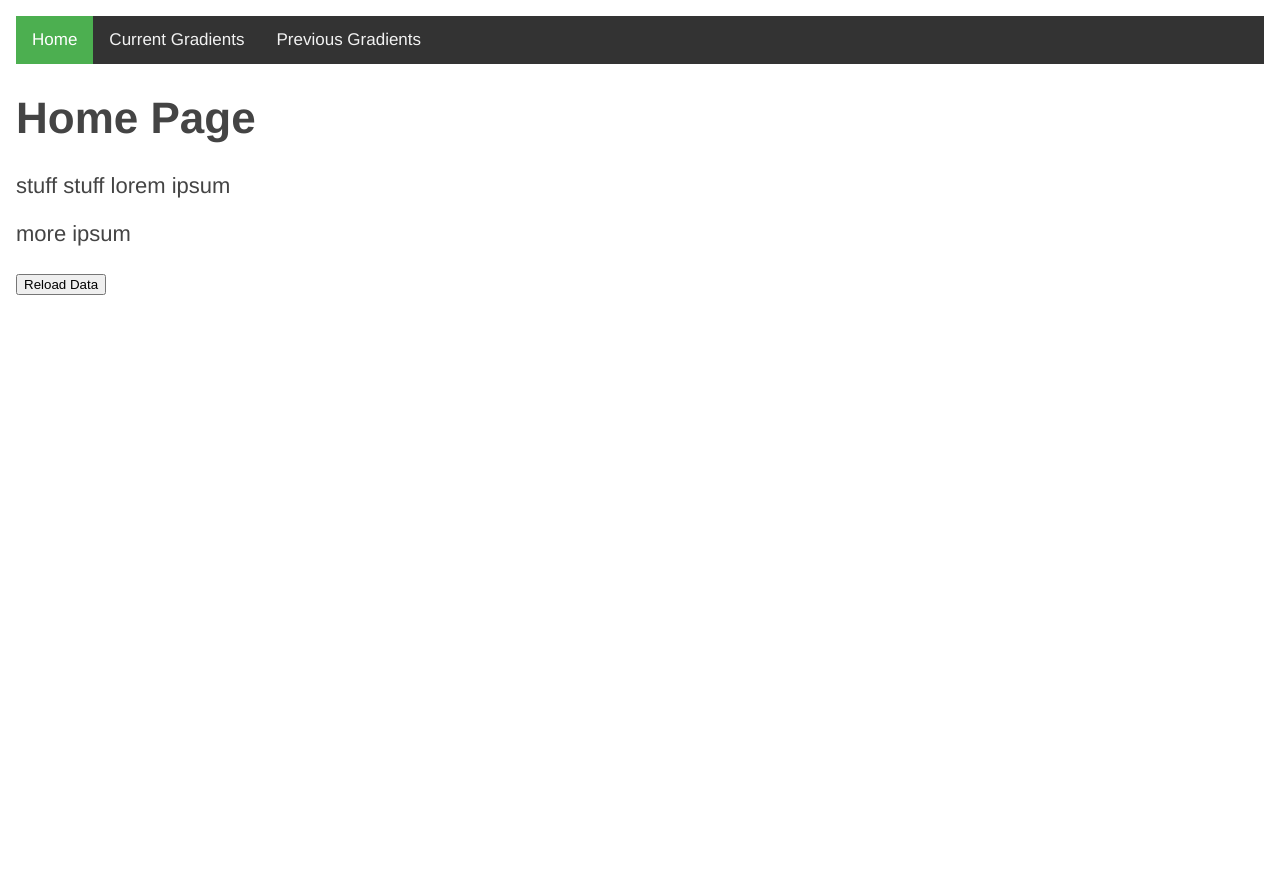
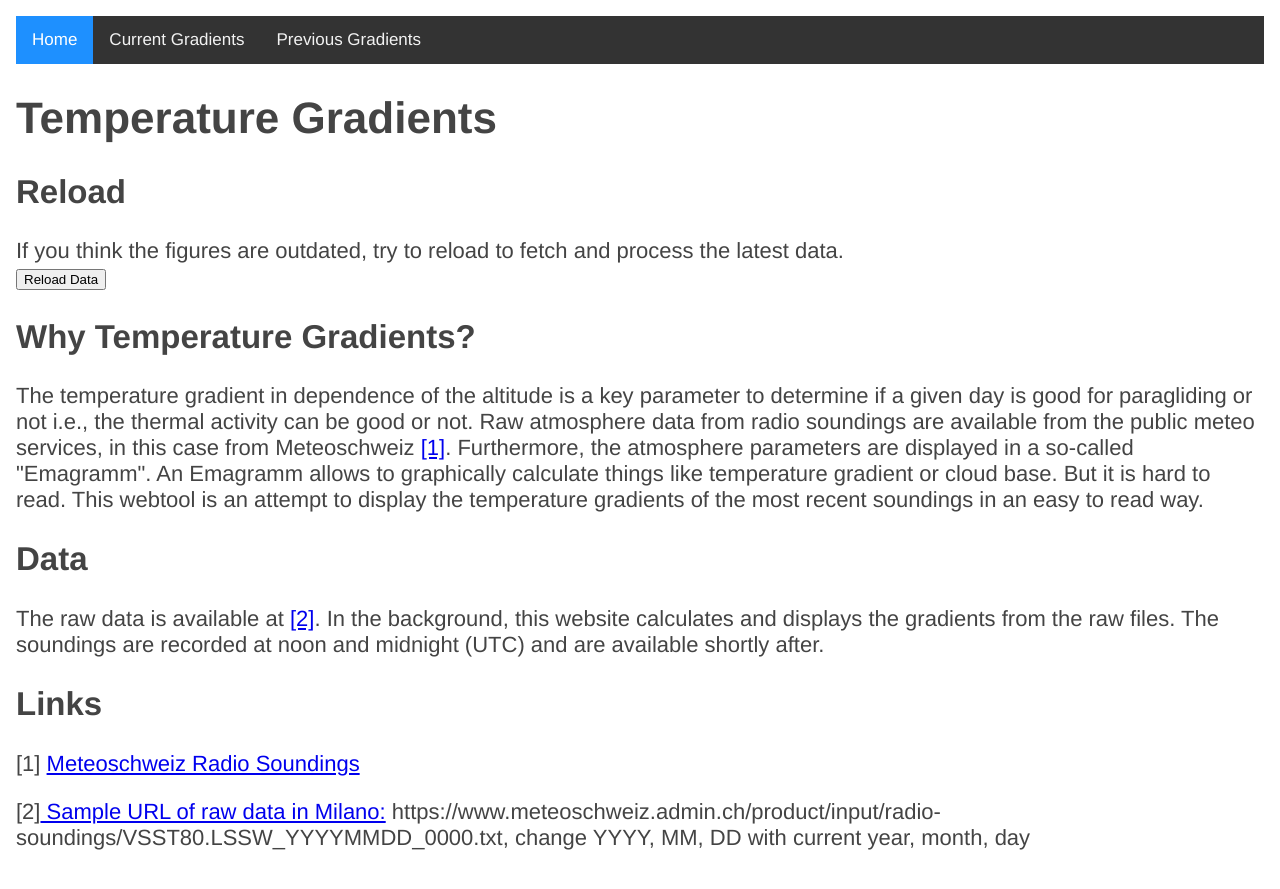
Before and after one commit to quattervals/ema, a Flask app: page / in a window 1280 px wide. Before the commit the page ends 295 px from the top, so only its background shows below. Run offline with Flask 2, Linux system fonts and the light colour scheme.

Commit message:
Get ready to deploy:
- it's gradients, not ema
- screen size
- handle non-existing directory
- js fixing
- home page text

```diff
--- a/emaserver.py
+++ b/emaserver.py
@@ -24,6 +24,5 @@
 
 if __name__ == "__main__":
 
-    #ematool.ema()
-    app.run(debug=True, host='192.168.0.29')
-    # app.run(debug=True)
+    # app.run(debug=True, host='192.168.0.29')
+    app.run(debug=True)
--- a/ematool.py
+++ b/ematool.py
@@ -1,4 +1,3 @@
-
 import numpy as np
 import pandas as pd
 import requests
@@ -8,6 +7,7 @@ import datetime
 import re
 import copy
 import pickle
+import os
 
 code_location = {
     'VSST76' : "Payerne",
@@ -41,6 +41,8 @@ def fetch_raw_data(url_config: dict) -> list:
             res = requests.get(req_str)
 
             file_name = "rawfiles/" + str(station["name"]) + "_" + str(station["code"]) + date + time
+
+            os.makedirs(os.path.dirname(file_name), exist_ok=True)
             with open(file_name, 'w') as f:
                 f.write(res.text)
                 file_list.append(file_name)
@@ -135,13 +137,10 @@ def grad_calc(ema: dict) -> None:
 
 def grad_plot(ema: dict) -> None:
     """
-    Makes saves plots
+    Makes and saves plots
 
     Resources:
-
     https://matplotlib.org/3.1.1/gallery/subplots_axes_and_figures/axhspan_demo.html#sphx-glr-gallery-subplots-axes-and-figures-axhspan-demo-py
-    https://matplotlib.org/3.1.1/gallery/lines_bars_and_markers/span_regions.html#sphx-glr-gallery-lines-bars-and-markers-span-regions-py
-    http://pyhogs.github.io/colormap-examples.html
     """
     grad = ema["grad"]
 
--- a/static/css/template.css
+++ b/static/css/template.css
@@ -1,4 +1,3 @@
-
 body {
 margin: 0;
 padding: 1rem;
@@ -20,11 +19,11 @@ color: #444;
     height: auto;
 }
 /* screen larger than 600px -> two columns */
-@media (min-width: 900px) {
+@media (min-width: 1200px) {
   .cards { grid-template-columns: repeat(2, 1fr); }
 }
 /* screen larger than 900px -> three columns */
-@media (min-width: 1200px) {
+@media (min-width: 2000px) {
   .cards { grid-template-columns: repeat(3, 1fr); }
 }
 
@@ -61,7 +60,7 @@ color: #444;
 
 /* Add an active class to highlight the current page */
 .topnav a.active {
-  background-color: #4CAF50;
+  background-color: dodgerblue; /* #4CAF50;*/
   color: white;
 }
 
@@ -96,7 +95,6 @@ color: #444;
 
 
 /*https://codepen.io/katcodes/pen/bNydQr*/
-
 /*https://www.w3schools.com/howto/howto_css_modal_images.asp*/
 /*Style the Image Used to Trigger the Modal */
 img:hover{
@@ -152,11 +150,9 @@ img:hover{
   border: 1px solid black;
   clear: both;
 }
-
 .inversion {
   background-color: #ff8000;
 }
-
 .nothing {
   background-color: #f2f2f2;
 }
@@ -169,8 +165,3 @@ img:hover{
 .strong {
   background-color: #0099ff;
 }
-
-
-.blue {
-  background-color: blue;
-}
--- a/static/js/script.js
+++ b/static/js/script.js
@@ -1,4 +1,4 @@
-console.log('hello')
+// console.log('hello')
 
 
 function myFunction() {
@@ -10,17 +10,18 @@ function myFunction() {
   }
 }
 
-
-$(".showModal").click(function(event){
+window.onload = function () {
+  $(".showModal").click(function (event) {
     $(".modal").show();
     var x = $(event.currentTarget).attr("src");
 
     $("#modalImg").attr("src", x);
-  // $(".modal-content").attr("src", x);
+    $(".modal-content").attr("src", x);
     console.log(x);
   });
 
 
-$("#overlay").click(function(){
+  $("#overlay").click(function () {
     $(".modal").hide();
   });
+};
--- a/templates/home.html
+++ b/templates/home.html
@@ -9,10 +9,11 @@
 <body>
    {% extends "template.html" %}
    {% block content %}
-   <h1> Home Page </h1>
-   <p> stuff stuff lorem ipsum </p>
-   <p> more ipsum </p>
+   <h1> Temperature Gradients </h1>
 
+   <h2>Reload</h2>
+
+   If you think the figures are outdated, try to reload to fetch and process the latest data.
 
    <div class="container">
       <form method="post">
@@ -20,12 +21,35 @@
    </div>
 
 
+   <h2>Why Temperature Gradients?</h2>
 
+   The temperature gradient in dependence of the altitude is a key parameter to determine if a given day is good for
+   paragliding or not i.e., the thermal activity can be good or not. Raw atmosphere data from radio soundings are
+   available from the public meteo services, in this case from Meteoschweiz <a href="#foot_meteoschweiz">[1]</a>.
+   Furthermore, the atmosphere parameters are displayed in a so-called "Emagramm". An Emagramm allows to graphically
+   calculate things like temperature gradient or cloud base. But it is hard to read. This webtool is an attempt to
+   display the temperature gradients of the most recent soundings in an easy to read way.
+
+   <h2>Data</h2>
+
+   The raw data is available at <a href="#foot_raw">[2]</a>. In the background, this website calculates and displays the
+   gradients from the raw files.
+   The soundings are recorded at noon and midnight (UTC) and are available shortly after.
+
+
+   <h2>Links</h2>
+
+   <p id="foot_meteoschweiz">[1] <a
+         href="https://www.meteoswiss.admin.ch/home/measurement-and-forecasting-systems/atmosphere/radio-soundings.html">Meteoschweiz
+         Radio Soundings</a></p>
+
+   <p id="foot_raw">[2]<a
+         href="https://www.meteoschweiz.admin.ch/product/input/radio-soundings/VSST80.LSSW_20210402_0000.txt"> Sample
+         URL of raw data in Milano:</a>
+      https://www.meteoschweiz.admin.ch/product/input/radio-soundings/VSST80.LSSW_YYYYMMDD_0000.txt, change YYYY, MM, DD
+      with current year, month, day</p>
 
    {% endblock %}
 
-
-
 </body>
-
 </html>
--- a/templates/legend.html
+++ b/templates/legend.html
@@ -1,5 +1,5 @@
 <div class="card">
-    <h1>Legend</h1>
+    <h3>Legend</h3>
     <div><div class='box inversion'></div> Inversion</div>
     <br>
     <div><div class='box nothing'></div> very weak: gradient < 0.5°C/100m</div>
--- a/templates/template.html
+++ b/templates/template.html
@@ -6,7 +6,7 @@
    <meta name="viewport" content="width=device-width, initial-scale=1">
    <link rel="shortcut icon" href="{{ url_for('static', filename='glider.ico') }}">
    <link rel="stylesheet" href="static/css/template.css">
-   <title>Emagramm</title>
+   <title>Temperature Gradients</title>
 </head>
 
 <body>
```
Also changed, not shown: templates/cgrad.html (+4 -4 lines), templates/rgrad.html (+4 -4 lines). Lines whose indentation alone changed are shown as unchanged.
